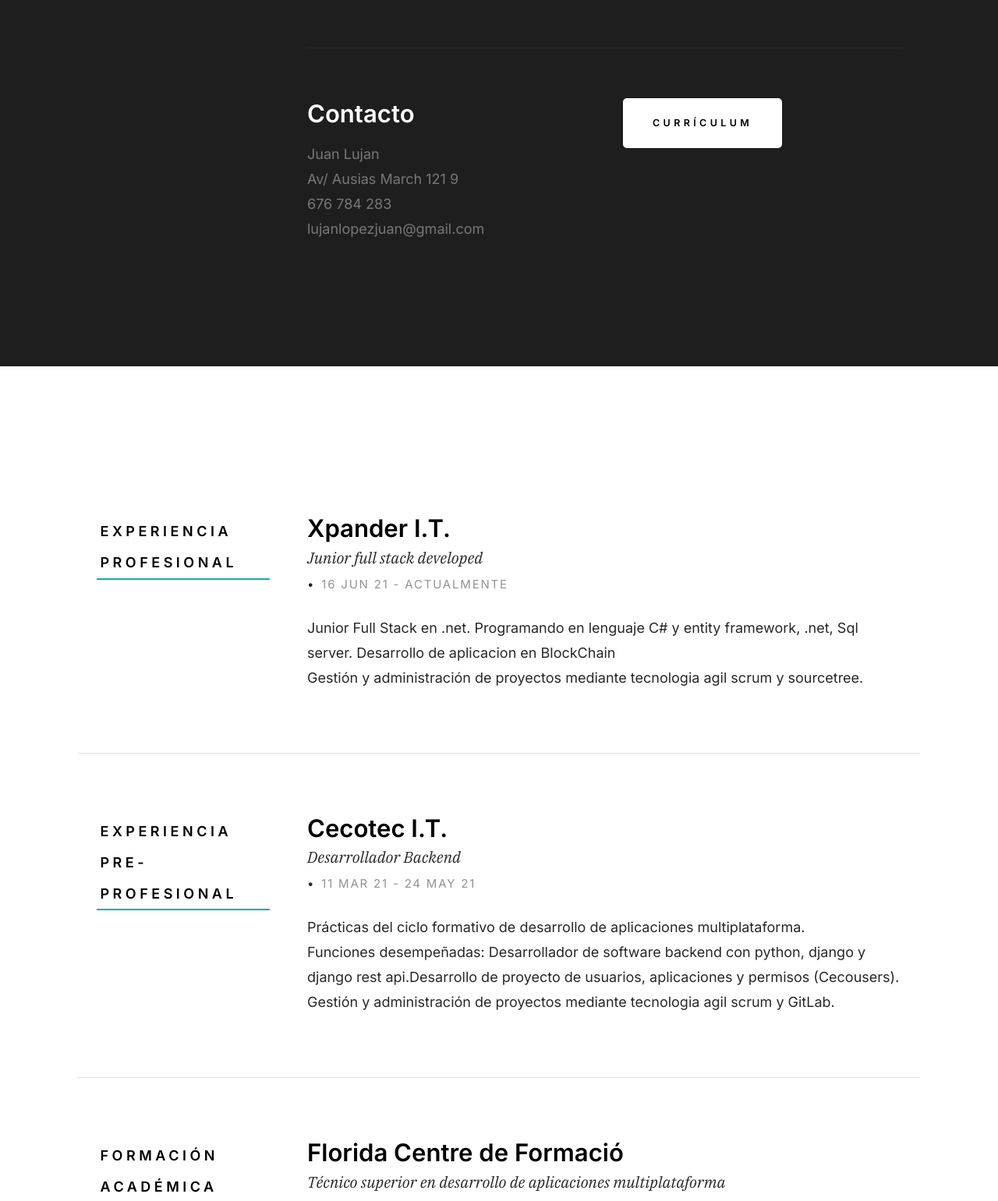
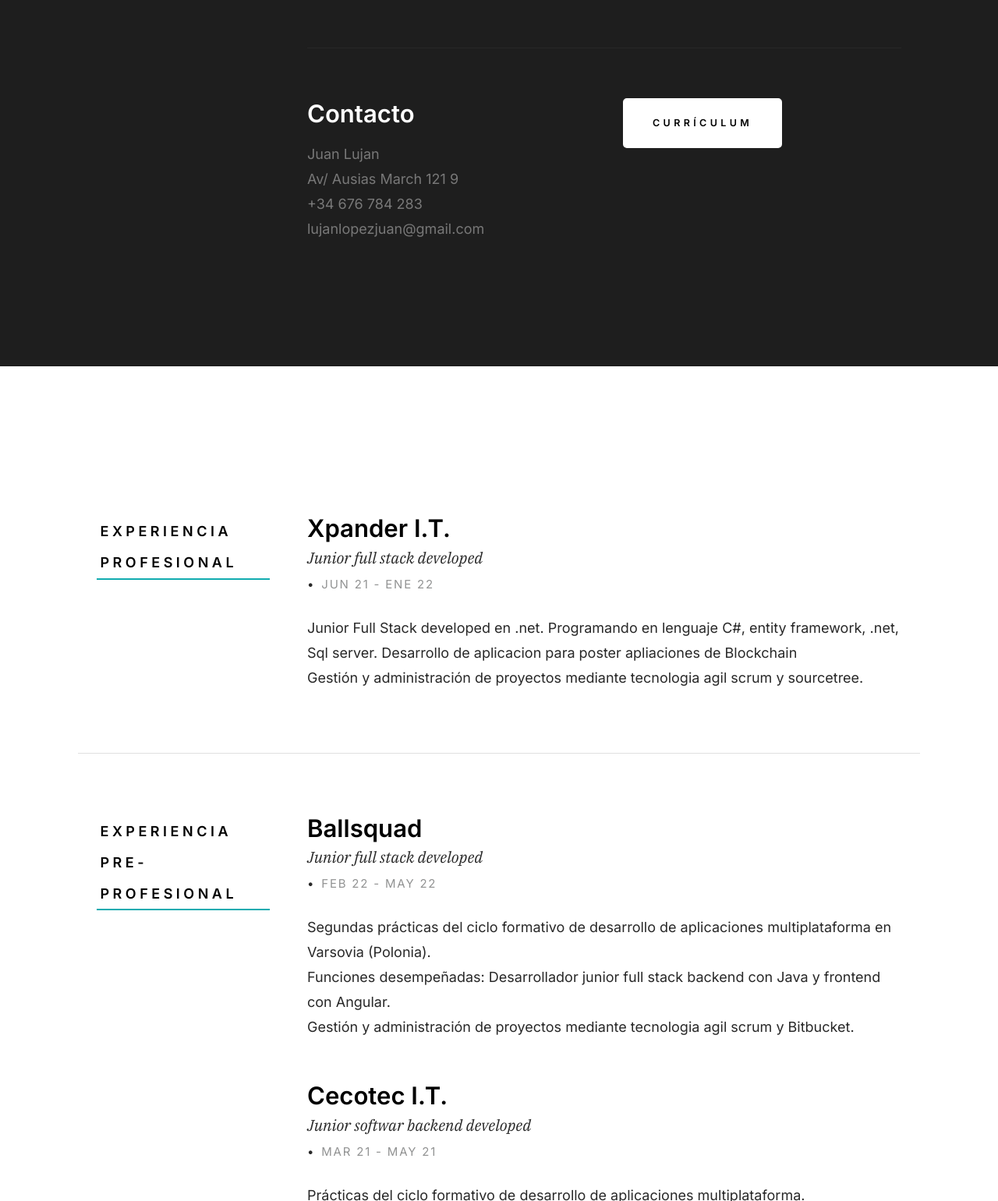
Before and after one commit to juanlujdev/juanlujDev.github.io, a plain HTML site: page index.html in a window 1280 px wide. Shown: the part 1259-2800 px from the top of the page at 78% size. Drawn offline with Linux system fonts and the light colour scheme.

Commit message:
actualizo el index

```diff
--- a/index.html
+++ b/index.html
@@ -79,7 +79,7 @@
                 <h1>Soy Juan Lujan.</h1>
 
                 <h3>
-                    <span>Soy técnico superior de desarrollo de software junior, acabo de terminar los estudios de programación.<br/> ¡Tengo muchas ganas e ilusión de todo aquello que me deparará este camino! </span>
+                    <span>Soy técnico superior de desarrollo de software junior y<br/> ¡Tengo muchas ganas e ilusión de todo aquello que me deparará este camino! </span>
                 </h3>
 
                 <!--    {/*==============MOD==================*/}-->
@@ -139,7 +139,7 @@
                     <p>
                         Juan Lujan <br>
                         Av/ Ausias March 121 9 <br>
-                        <a href="tel:676784283">676 784 283</a> <br>
+                        <a href="tel:676784283">+34 676 784 283</a> <br>
                         <a href="mailto:lujanlopezjuan@gmail.com">lujanlopezjuan@gmail.com</a>
                     </p>
 
@@ -176,13 +176,13 @@
                     <p class="resume-block__header-meta">
                         <span>Junior full stack developed</span><br>
                         <span class="resume-block__header-date">
-                                16 JUN 21 - Actualmente
+                                JUN 21 - ENE 22
                             </span>
                     </p>
                 </div>
 
                 <p>
-                    Junior Full Stack en .net. Programando en lenguaje C# y entity framework, .net, Sql server. Desarrollo de aplicacion en BlockChain
+                    Junior Full Stack developed en .net. Programando en lenguaje C#, entity framework, .net, Sql server. Desarrollo de aplicacion para poster apliaciones de Blockchain
 
                     <br/>
                     Gestión y administración de proyectos mediante tecnologia agil scrum y sourcetree.
@@ -198,11 +198,31 @@
             <div class="resume-block">
                 <!--MOD, experiencia profesional-->
                 <div class="resume-block__header">
+                    <h4 class="h3">Ballsquad</h4>
+                    <p class="resume-block__header-meta">
+                        <span>Junior full stack developed</span><br>
+                        <span class="resume-block__header-date">
+                                FEB 22 - MAY 22
+                            </span>
+                    </p>
+                </div>
+
+                <p>
+                     Segundas prácticas del ciclo formativo de desarrollo de aplicaciones multiplataforma en Varsovia (Polonia).
+                    <br/>
+                    Funciones desempeñadas: Desarrollador junior full stack backend con Java y frontend con Angular.
+                    <br/>
+                    Gestión y administración de proyectos mediante tecnologia agil scrum y Bitbucket.
+                </p>
+            </div>
+            <div class="resume-block">
+                <!--MOD, experiencia profesional-->
+                <div class="resume-block__header">
                     <h4 class="h3">Cecotec I.T.</h4>
                     <p class="resume-block__header-meta">
-                        <span>Desarrollador Backend</span><br>
+                        <span>Junior softwar backend developed</span><br>
                         <span class="resume-block__header-date">
-                                11 MAR 21 - 24 MAY 21
+                                MAR 21 - MAY 21
                             </span>
                     </p>
                 </div>
@@ -216,6 +236,7 @@
                     Gestión y administración de proyectos mediante tecnologia agil scrum y GitLab.
                 </p>
             </div>  <!--MOD, acaba experiencia profesional-->
+
         </div>
     </div>
 
@@ -232,7 +253,7 @@
                     <p class="resume-block__header-meta">
                         <span>Técnico superior en desarrollo de aplicaciones multiplataforma</span><br>
                         <span class="resume-block__header-date">
-                               5 sep 19 – 25 may 21
+                               SEP 19 – JUN 21
                             </span>
                     </p>
                 </div>
@@ -255,7 +276,7 @@
             <div class="resume-block">
                 <!--MOD, Lista de skills -->
                 <p>
-                   Conocimientos ineriorizados durante mi actual puesto de trabajo.
+                   Conocimientos interiorizados durante mi experiencia profesional.
                 </p>
 
                 <ul><!--class="skill-bars-fat"  *Agregar para las bars-->
@@ -274,10 +295,18 @@
             <div class="resume-block">
                 <!--MOD, Lista de skills -->
                 <p>
-                    Conocimientos más interiorizados durante la formación o en las prácticas.
+                    Conocimientos interiorizados durante la formación en prácticas.
                 </p>
 
                 <ul><!--class="skill-bars-fat"  *Agregar para las bars-->
+                    <li>
+                        <!-- <div class="progress percent85"></div>-->
+                        <strong>Angular</strong>
+                    </li>
+                    <li>
+                        <!-- <div class="progress percent85"></div>-->
+                        <strong>Java</strong>
+                    </li>
                     <li>
                         <!--  <div class="progress percent90"></div>-->
                         <strong>Python</strong>
```
